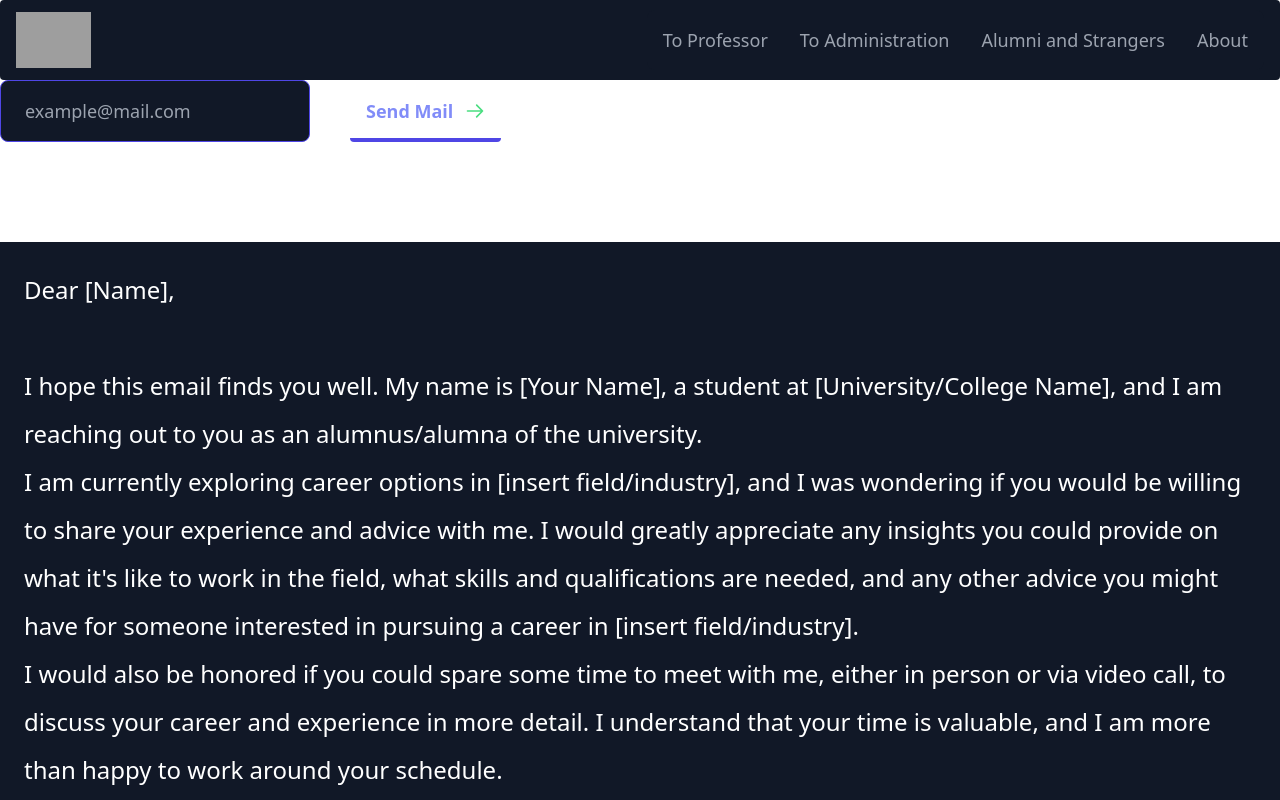
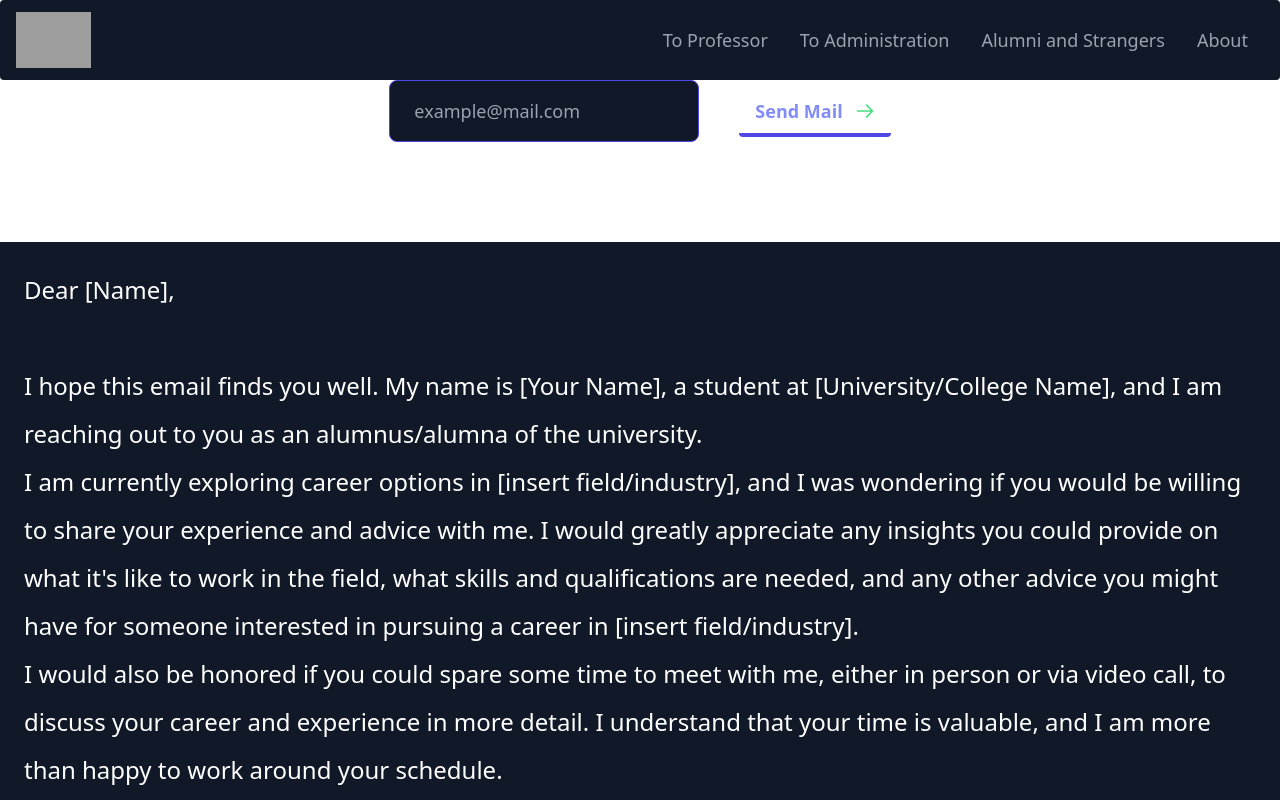
Before and after one commit to nown1ne/ezmail, a SvelteKit app: page /others/advice in a window 1280 px wide. Shown: the top 800 px of the page. Built offline with nearby package versions, Linux system fonts and the light colour scheme; grey boxes are pictures that could not be loaded.

Commit message:
Center the Input and Button #13

```diff
--- a/src/routes/others/[slug]/+page.svelte
+++ b/src/routes/others/[slug]/+page.svelte
@@ -10,7 +10,7 @@
     }
 </script>
 
-<div class="flex  gap-5 md:gap-10">
+<div class="flex  gap-5 md:gap-10 justify-center items-center">
 
 
     <div class="">
```
